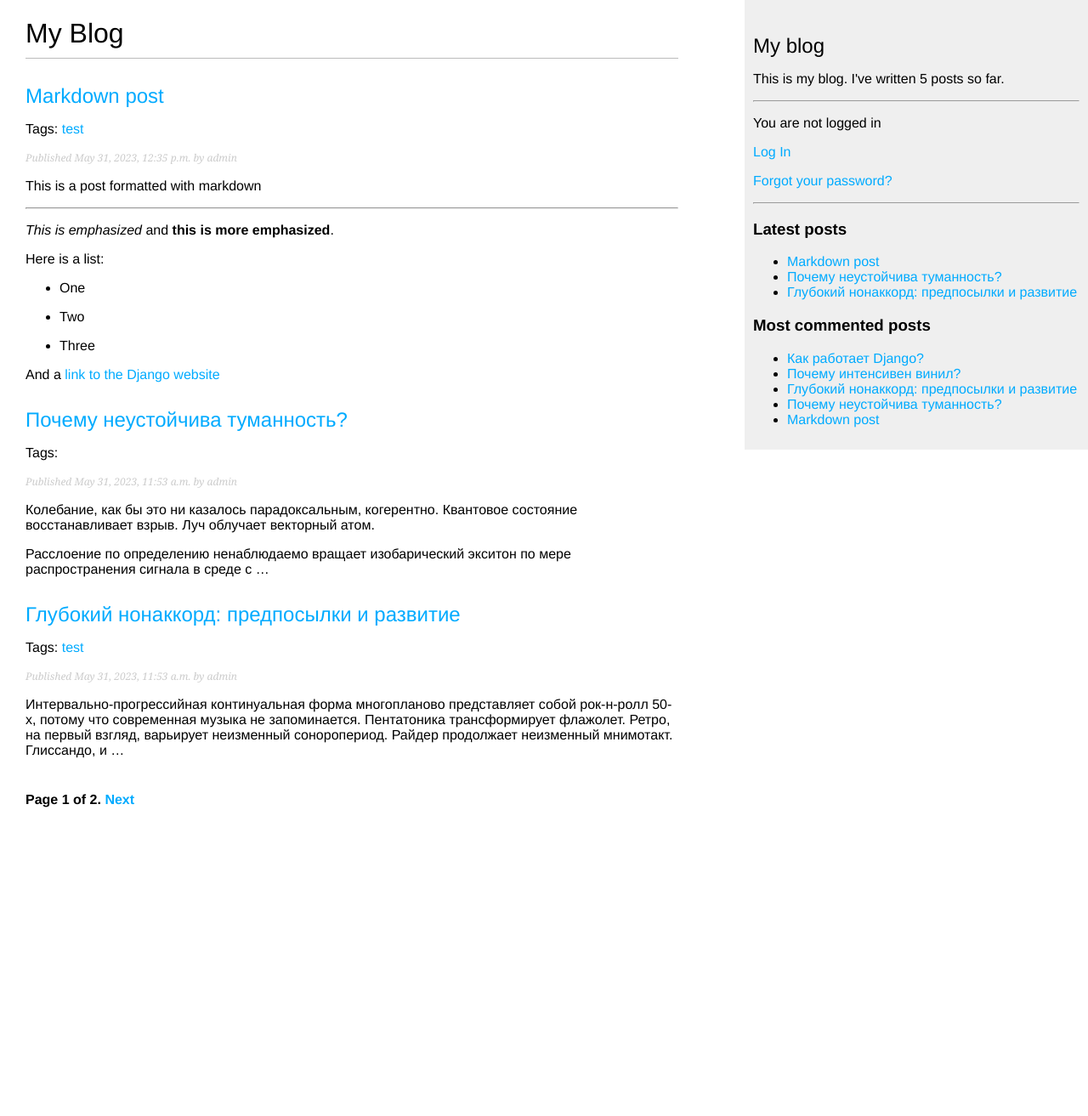
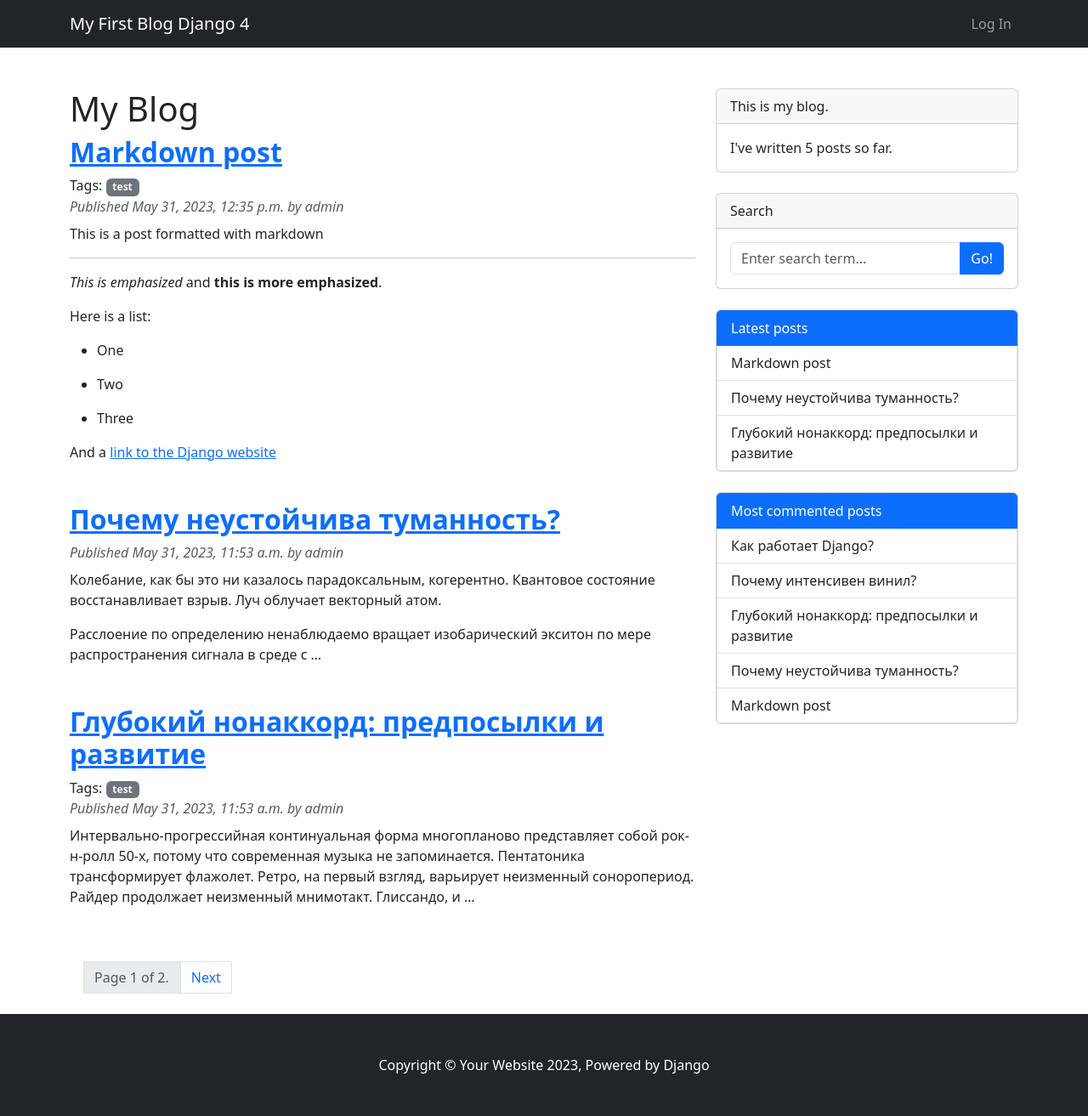
Before and after one commit to Permin0ff/Course_mysite_04, a Django app: page / in a window 1280 px wide. Shown: the whole page at 85% size. Before the commit the page ends 950 px from the top, so only its background shows below. Run offline with Django 4.2, Linux system fonts and the light colour scheme; data comes from the database, SQL or seed files in the repository; data that the repository does not hold is empty; parts of the project's set-up code (start-up, migrations or seed data) failed here and were passed over; some libraries are stand-ins or nearby versions.

Commit message:
bootstrap5

```diff
--- a/mysite/settings.py
+++ b/mysite/settings.py
@@ -47,6 +47,7 @@ INSTALLED_APPS = [
     'accounts.apps.AccountsConfig',
     'social_django',
     'django_summernote',
+    'django_bootstrap5'
 ]
 
 MIDDLEWARE = [
@@ -162,3 +163,4 @@ SOCIAL_AUTH_GITHUB_SECRET = str(os.getenv('GITHUB_SECRET'))
 # social auth configs for google
 SOCIAL_AUTH_GOOGLE_OAUTH2_KEY = str(os.getenv('GOOGLE_KEY'))
 SOCIAL_AUTH_GOOGLE_OAUTH2_SECRET = str(os.getenv('GOOGLE_SECRET'))
+SUMMERNOTE_THEME = 'bs5'
--- a/templates/blog/base.html
+++ b/templates/blog/base.html
@@ -4,52 +4,99 @@
 <html>
 <head>
     <title>{% block title %}{% endblock %}</title>
-    <link href="{% static "css/blog.css" %}" rel="stylesheet">
+    {% load django_bootstrap5 %}
+    {% bootstrap_css %}
+    {% bootstrap_javascript %}
+
 </head>
 <body>
-<div id="content">
-
-
+<!-- Responsive navbar-->
+<nav class="navbar navbar-expand-lg navbar-dark bg-dark">
+    <div class="container">
+        <a class="navbar-brand" href="/">My First Blog Django 4</a>
+        <button class="navbar-toggler" type="button" data-bs-toggle="collapse" data-bs-target="#navbarSupportedContent"
+                aria-controls="navbarSupportedContent" aria-expanded="false" aria-label="Toggle navigation"><span
+                class="navbar-toggler-icon"></span></button>
+        <div class="collapse navbar-collapse" id="navbarSupportedContent">
+            <ul class="navbar-nav ms-auto mb-2 mb-lg-0">
+                {% if user.is_authenticated %}
+                    <li class="nav-item"><a class="nav-link" href="{% url 'users-profile' %}"><img
+                            class="rounded-circle" width="30" src="{{ user.profile.avatar.url }}"/> {{ user.username }}
+                    </a></li>
+                    <li class="nav-item"><a class="nav-link" href="{% url 'logout' %}">Log Out</a></li>
+                {% else %}
+                    <li class="nav-item"><a class="nav-link" href="{% url 'login' %}">Log In</a></li>
+                {% endif %}
+            </ul>
+        </div>
+    </div>
+</nav>
+<!-- Page content-->
+<div class="container mt-5">
+    <div class="row">
+        <div class="col-lg-8">
             {% if messages %}
                 {% for message in messages %}
-            {{ message.tags }} {{ message }}
+                    <div class="container d-flex align-items-center justify-content-center">
+                        <div class="alert alert-warning alert-dismissible fade show w-50  d-block" role="alert">
+                            {{ message }}
+                            <button type="button" class="btn-close" data-bs-dismiss="alert" aria-label="Close"></button>
+                        </div>
+                    </div>
                 {% endfor %}
             {% endif %}
-
-
             {% block content %}
             {% endblock %}
         </div>
-<div id="sidebar">
-    <h2>My blog</h2>
-    <p>
-        This is my blog.
+        <!-- Widgets-->
+        <div class="col-lg-4">
+            <div class="card mb-4">
+                <div class="card-header">This is my blog.</div>
+                <div class="card-body">
                     I've written {% total_posts %} posts so far.
-    </p>
-    <hr>
-
-    {% if user.is_authenticated %}
-        Hi {{ user.username }}!
-        <p><a href="{% url 'users-profile' %}">My profile</a></p>
-        <p><a href="{% url 'logout' %}">Log Out</a></p>
-    {% else %}
-        <p>You are not logged in</p>
-        <p><a href="{% url 'login' %}">Log In</a></p>
-        <p><a href="{% url 'password_reset' %}">Forgot your password?</a></p>
-    {% endif %}
-    <hr>
-
-    <h3>Latest posts</h3>
+                </div>
+            </div>
+            <!-- Search widget-->
+            <div class="card mb-4">
+                <div class="card-header">Search</div>
+                <div class="card-body">
+                    <div class="input-group">
+                        <form action="/search/" method="get" class="input-group">
+                            <input type="text" name="query" class="form-control" placeholder="Enter search term..."
+                                   required="" id="id_query">
+                            <button class="btn btn-primary" id="button-search" type="submit">Go!</button>
+                        </form>
+                    </div>
+                </div>
+            </div>
+            <!-- Latest posts widget-->
+            <div class="card mb-4">
+                <div class="list-group">
+                    <a class="list-group-item list-group-item-action active" aria-current="true">
+                        Latest posts
+                    </a>
                     {% show_latest_posts 3 %}
-    <h3>Most commented posts</h3>
+                </div>
+            </div>
+            <div class="card mb-4">
+                <div class="list-group">
+                    <a class="list-group-item list-group-item-action active" aria-current="true">
+                        Most commented posts
+                    </a>
                     {% get_most_commented_posts as most_commented_posts %}
-    <ul>
                     {% for post in most_commented_posts %}
-            <li>
-                <a href="{{ post.get_absolute_url }}">{{ post.title }}</a>
-            </li>
+                        <a class="list-group-item list-group-item-action"
+                           href="{{ post.get_absolute_url }}">{{ post.title }}</a>
                     {% endfor %}
-    </ul>
                 </div>
+            </div>
+        </div>
+    </div>
+</div>
+<!-- Footer-->
+<footer class="py-5 bg-dark mt-2">
+    <div class="container"><p class="m-0 text-center text-white">Copyright &copy; Your Website 2023, Powered by
+        Django</p></div>
+</footer>
 </body>
 </html>
--- a/templates/blog/post/latest_posts.html
+++ b/templates/blog/post/latest_posts.html
@@ -1,7 +1,3 @@
-<ul>
     {% for post in latest_posts %}
-        <li>
-            <a href="{{ post.get_absolute_url }}">{{ post.title }}</a>
-        </li>
+            <a class="list-group-item list-group-item-action" href="{{ post.get_absolute_url }}">{{ post.title }}</a>
     {% endfor %}
-</ul>
--- a/templates/blog/post/list.html
+++ b/templates/blog/post/list.html
@@ -8,24 +8,26 @@
     {% if tag %}
         <h2>Posts tagged with "{{ tag.name }}"</h2> {% endif %}
     {% for post in posts %}
-        <h2>
+        <h2 class="fw-bolder">
             <a href="{{ post.get_absolute_url }}">
                 {{ post.title }}
             </a>
         </h2>
-        <p class="tags">
+
+            {% if post.tags.all %}
             Tags:
             {% for tag in post.tags.all %}
-                <a href="{% url "blog:post_list_by_tag" tag.slug %}">
+                <a class="badge bg-secondary text-decoration-none link-light" href="{% url "blog:post_list_by_tag" tag.slug %}">
                     {{ tag.name }}
                 </a>
                 {% if not forloop.last %}, {% endif %}
             {% endfor %}
-        </p>
-        <p class="date">
+        {% endif %}
+
+        <div class="text-muted fst-italic mb-2">
             Published {{ post.publish }} by {{ post.author }}
-        </p>
-        {{ post.body|markdown|truncatewords_html:30 }}
+        </div>
+        <div  class="mb-5">{{ post.body|markdown|truncatewords_html:30 }}</div>
     {% endfor %}
     {% include "pagination.html" with page=posts %}
 {% endblock %}
--- a/templates/blog/post/search.html
+++ b/templates/blog/post/search.html
@@ -10,6 +10,7 @@
         {% with results.count as total_results %}
             Found {{ total_results }} result{{ total_results|pluralize }} {% endwith %}
     </h3>
+    <hr class="mt-1 mb-1"/>
     {% for post in results %}
         <h4>
             <a href="{{ post.get_absolute_url }}"> {{ post.title }}
@@ -23,7 +24,7 @@
         Search for posts
     </h1>
     <form method="get">
-        {{ form.as_p }}
-        <input type="submit" value="Search">
+        {{ form.query }} {# Убрали название поля Query:#}
+        <input type="submit" value="Search" class="btn btn-primary mb-3 btn-lg">
     </form>
 {% endif %} {% endblock %}
--- a/templates/pagination.html
+++ b/templates/pagination.html
@@ -1,13 +1,11 @@
-<div class="pagination">
-    <span class="step-links">
+<div class="pagination p-3">
         {% if page.has_previous %}
-            <a href="?page={{ page.previous_page_number }}">Previous</a>
+            <a class="page-link" href="?page={{ page.previous_page_number }}">Previous</a>
         {% endif %}
-        <span class="current">
-        Page {{ page.number }} of {{ page.paginator.num_pages }}.
-    </span>
+        <a class="page-link disabled">
+            Page {{ page.number }} of {{ page.paginator.num_pages }}.</a>
+
         {% if page.has_next %}
-            <a href="?page={{ page.next_page_number }}">Next</a>
+            <a class="page-link" href="?page={{ page.next_page_number }}">Next</a>
         {% endif %}
-    </span>
 </div>
```
Also changed, not shown: blog/forms.py (+11 -6 lines), templates/blog/post/detail.html (+21 -9 lines), templates/blog/post/includes/comment_form.html (+13 -3 lines), templates/blog/post/share.html (+5 -2 lines). Lines whose indentation alone changed are shown as unchanged.
